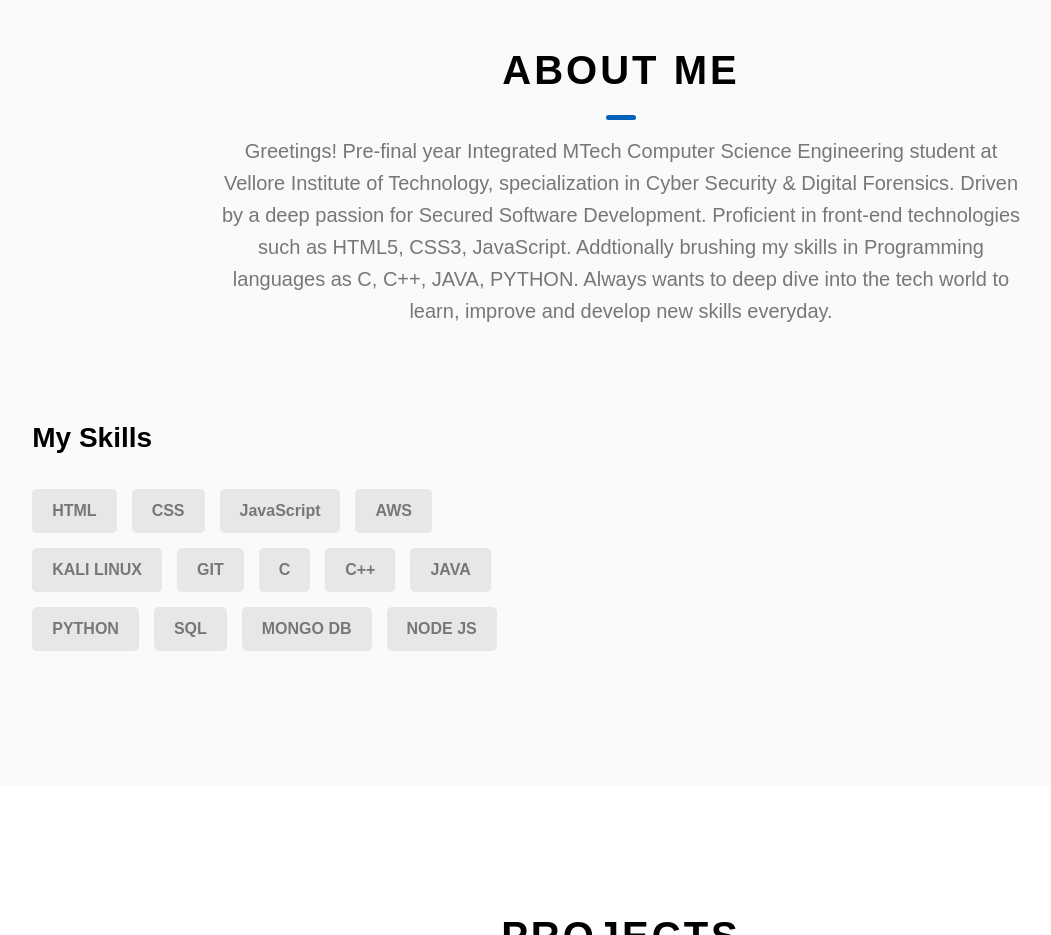
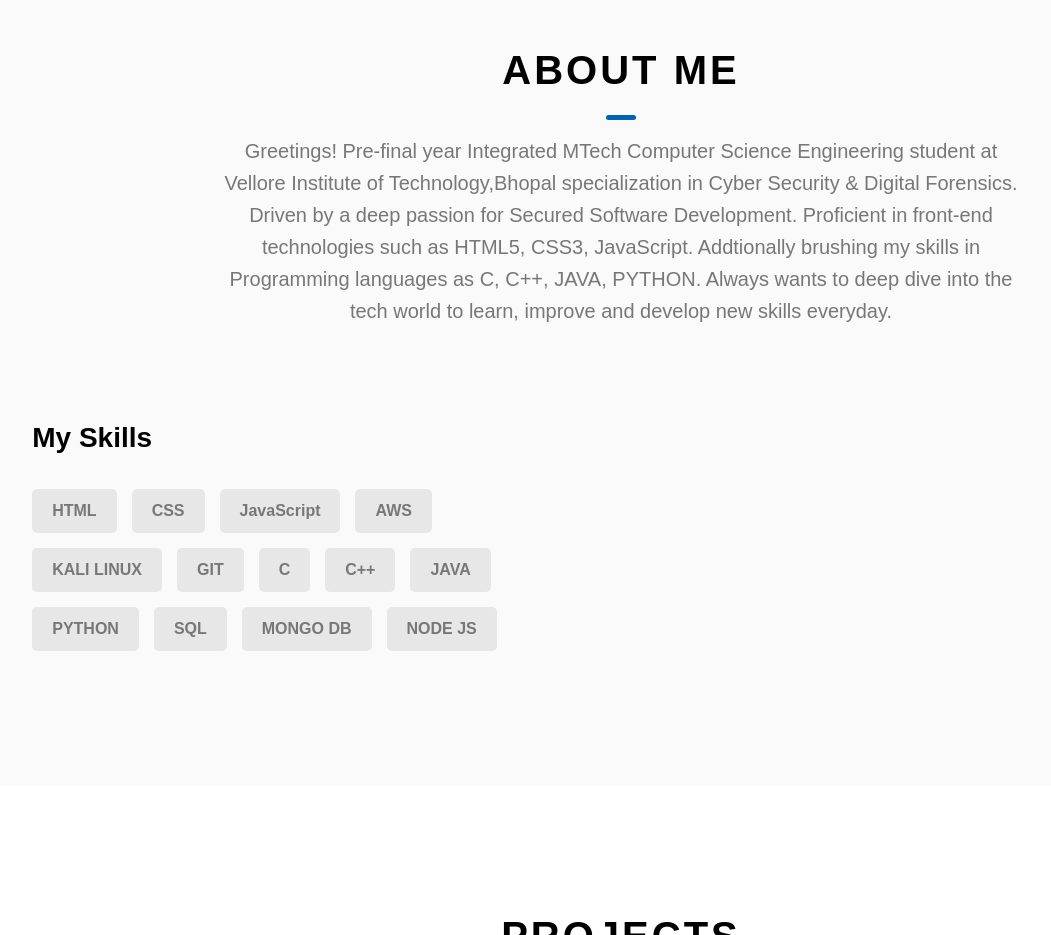
Before and after one commit to K-O-V-I-D/Portfolio, a website with bundled scripts: page index.html in a window 1280 px wide. Shown: the part 880-1815 px from the top of the page, without its empty margins (19-1070 px from the left). Built offline with nearby package versions, Linux system fonts and the light colour scheme; files whose address does not match are found by name.

Commit message:
Update index.html

```diff
--- a/index.html
+++ b/index.html
@@ -90,7 +90,7 @@
         <span class="heading-sec__main">About Me</span>
         <span class="heading-sec__sub">
           Greetings! Pre-final year Integrated MTech Computer Science Engineering student at Vellore Institute of
-          Technology, specialization in Cyber Security & Digital Forensics. Driven by a deep passion for Secured
+          Technology,Bhopal specialization in Cyber Security & Digital Forensics. Driven by a deep passion for Secured
           Software
           Development. Proficient in front-end technologies such as HTML5, CSS3, JavaScript. Addtionally brushing my
           skills in Programming languages as C, C++, JAVA, PYTHON. Always wants to deep dive into the tech world to
```
